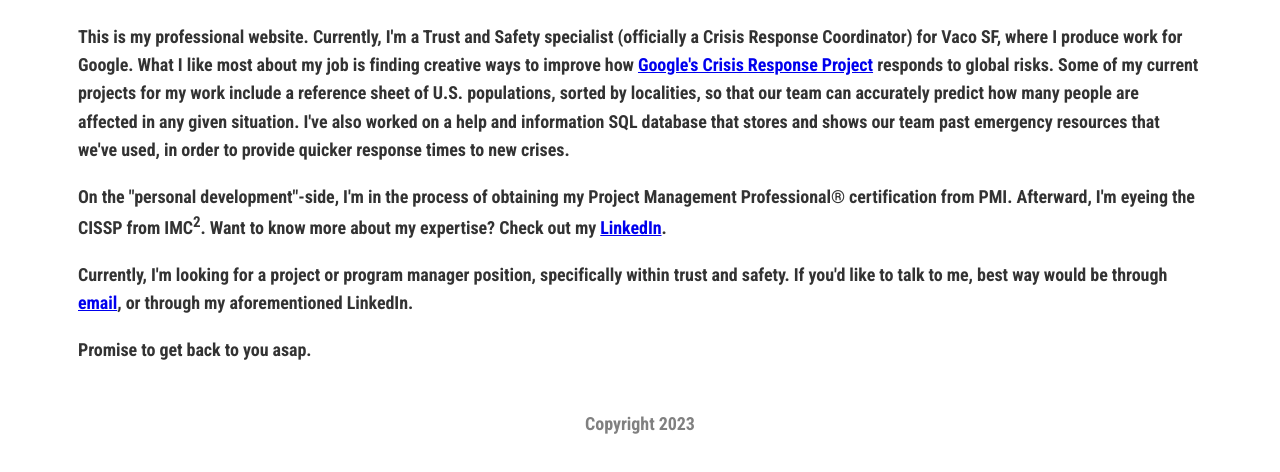
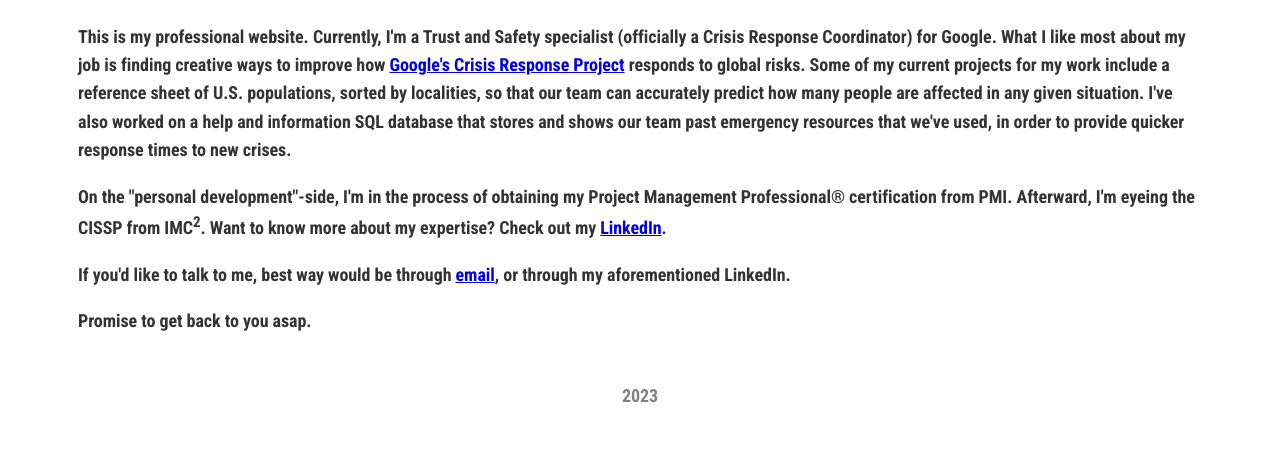
Before and after one commit to rubenvillarrealjr/rubenvillarrealjr.github.io, a plain HTML site: page index.html in a window 1280 px wide. Shown: the part 150-622 px from the top of the page. Drawn offline with Linux system fonts and the light colour scheme.

Commit message:
Update index.html

```diff
--- a/index.html
+++ b/index.html
@@ -37,12 +37,12 @@
 
   <body>
     <h1>RUBEN VILLARREAL JR</h1>
-    <p>This is my professional website. Currently, I'm a Trust and Safety specialist (officially a Crisis Response Coordinator) for Vaco SF, where I produce work for Google. What I like most about my job is finding creative ways to improve how <a href = "https://crisisresponse.google/" target = "_blank">Google's Crisis Response Project</a> responds to global risks. Some of my current projects for my work include a reference sheet of U.S. populations, sorted by localities, so that our team can accurately predict how many people are affected in any given situation. I've also worked on a help and information SQL database that stores and shows our team past emergency resources that we've used, in order to provide quicker response times to new crises.</p>
+    <p>This is my professional website. Currently, I'm a Trust and Safety specialist (officially a Crisis Response Coordinator) for Google. What I like most about my job is finding creative ways to improve how <a href = "https://crisisresponse.google/" target = "_blank">Google's Crisis Response Project</a> responds to global risks. Some of my current projects for my work include a reference sheet of U.S. populations, sorted by localities, so that our team can accurately predict how many people are affected in any given situation. I've also worked on a help and information SQL database that stores and shows our team past emergency resources that we've used, in order to provide quicker response times to new crises.</p>
     <p>On the "personal development"-side, I'm in the process of obtaining my Project Management Professional® certification from PMI. Afterward, I'm eyeing the CISSP from IMC<sup>2</sup>. Want to know more about my expertise? Check out my <a href = "https://www.linkedin.com/in/ruben-villarreal-jr/" target = "_blank">LinkedIn</a>.</p>
-    <p>Currently, I'm looking for a project or program manager position, specifically within trust and safety. If you'd like to talk to me, best way would be through <a href = "mailto: rubenvillarrealjr9@gmail.com">email</a>, or through my aforementioned LinkedIn.</p>
+    <p>If you'd like to talk to me, best way would be through <a href = "mailto: rubenvillarrealjr9@gmail.com">email</a>, or through my aforementioned LinkedIn.</p>
     <p>Promise to get back to you asap.</p>
     <footer>
-      <p>Copyright 2023</p>
+      <p>2023</p>
     </footer>
   </body>
 
```
